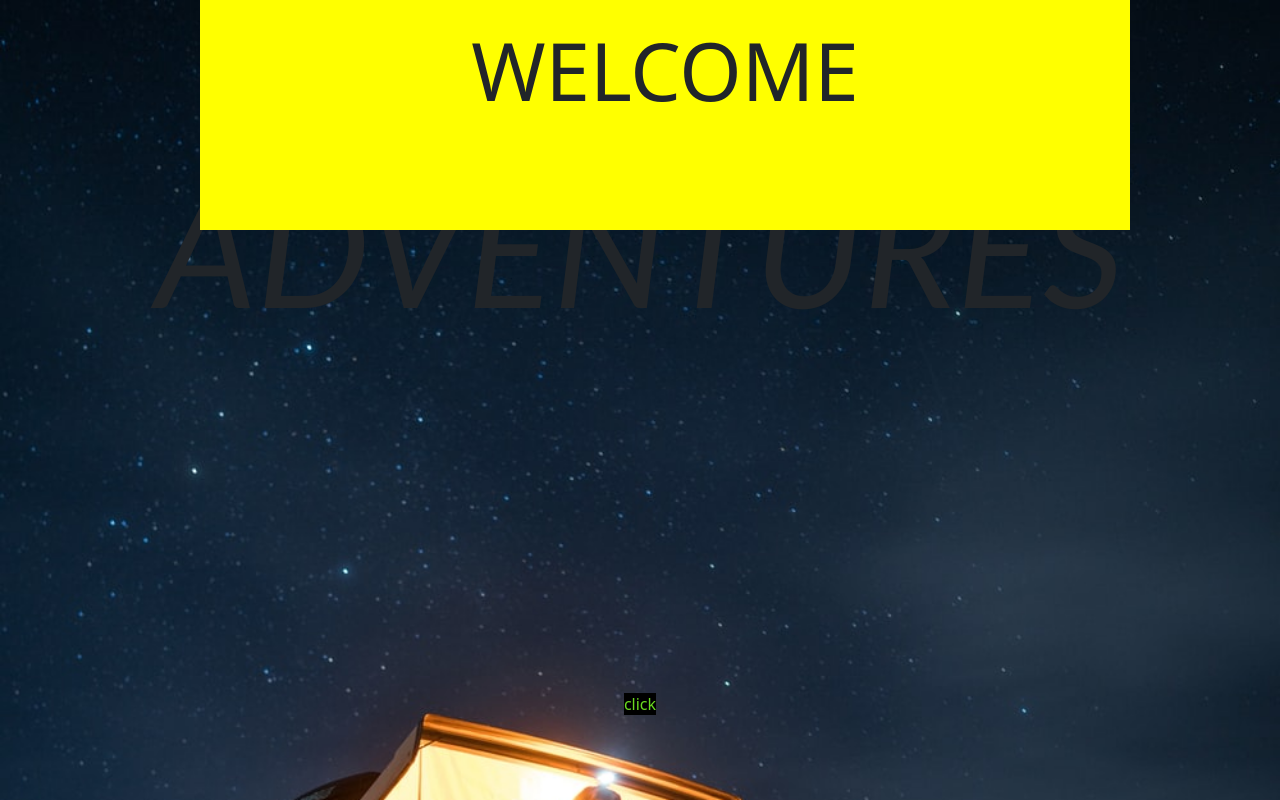
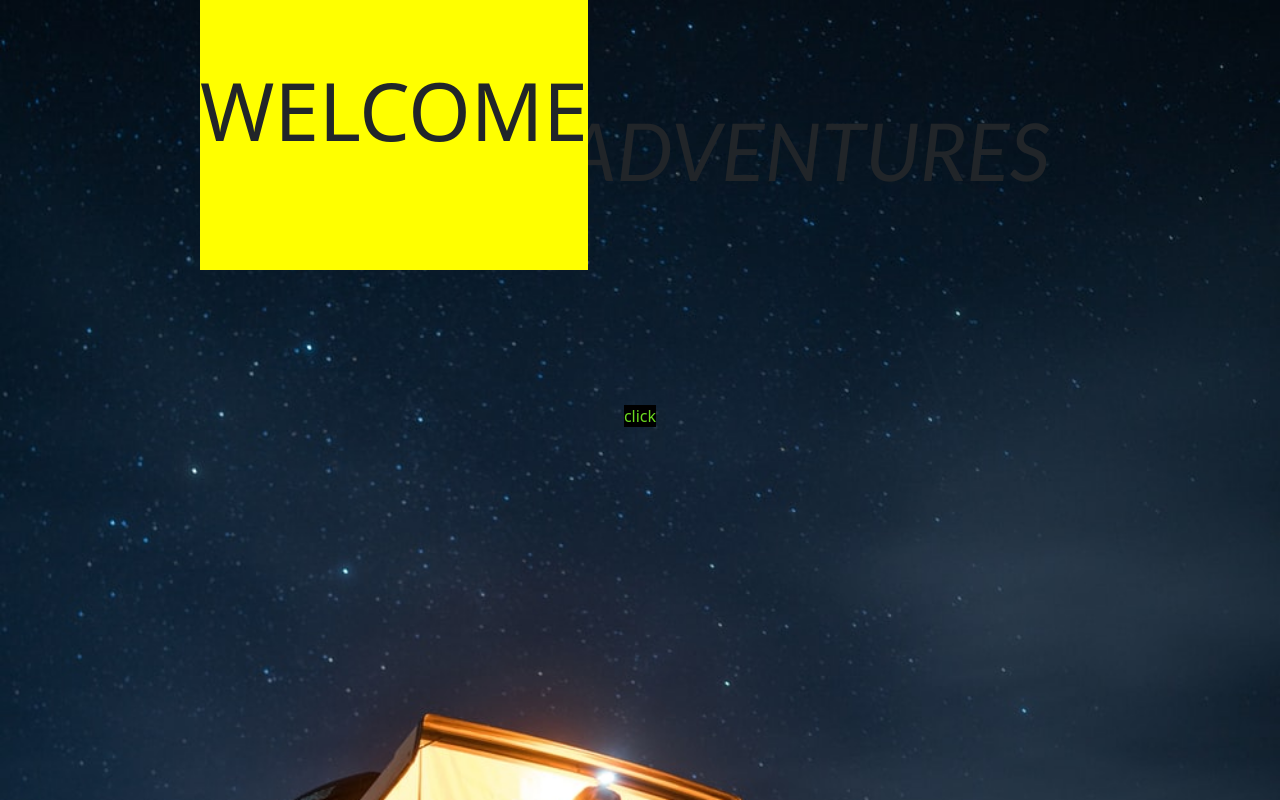
Before and after one commit to OTIENO-png/branajal, a plain HTML site: page index.html in a window 1280 px wide. Drawn offline with nearby package versions, Linux system fonts and the light colour scheme.

Commit message:
changing font size

```diff
--- a/index.html
+++ b/index.html
@@ -33,16 +33,16 @@
         -ms-transform: translate(-50%, -50%);
         transform: translate(-50%, -50%);
         font-family: 'Trebuchet MS', 'Lucida Sans Unicode', 'Lucida Grande', 'Lucida Sans', Arial, sans-serif;
-        font-size: 10em;
+        font-size: 5em;
         font-style: italic;
     }
    .paragraph1{
        font-size: 5em;
-        padding-top: 10px;
+        padding-top: 50px;
        padding-bottom: 100px;
-       top: 50%;
+       /*top: 50%;
         left: 50%;
-        right: 150px;
+        right: 150px;*/
   background-color: none;
   position: absolute;
   animation-name: example;
```
Also changed, not shown: gallery.html (+1 -1 lines).
